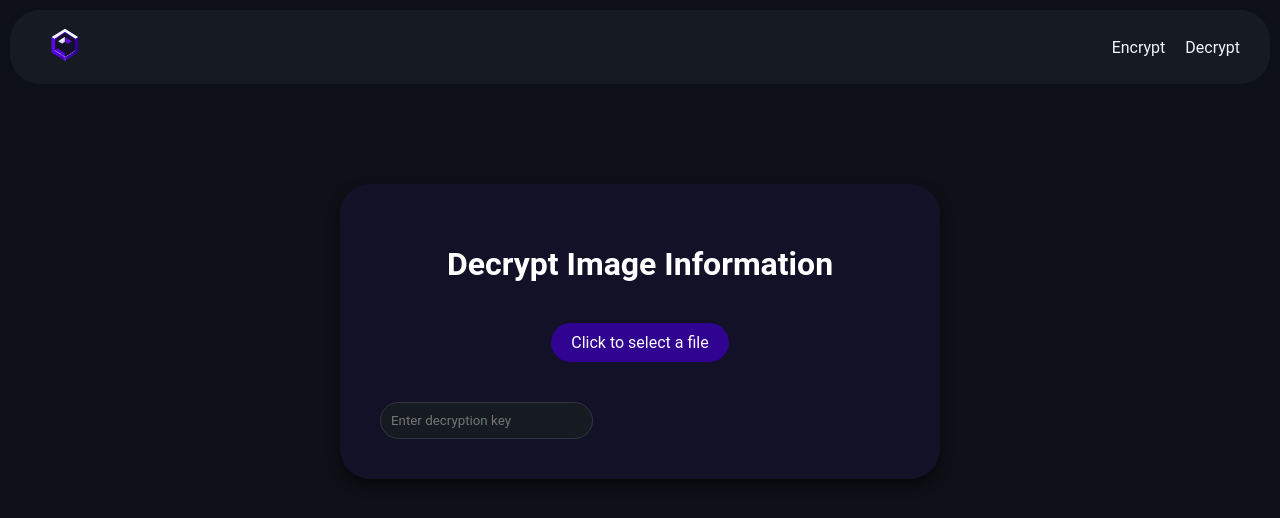
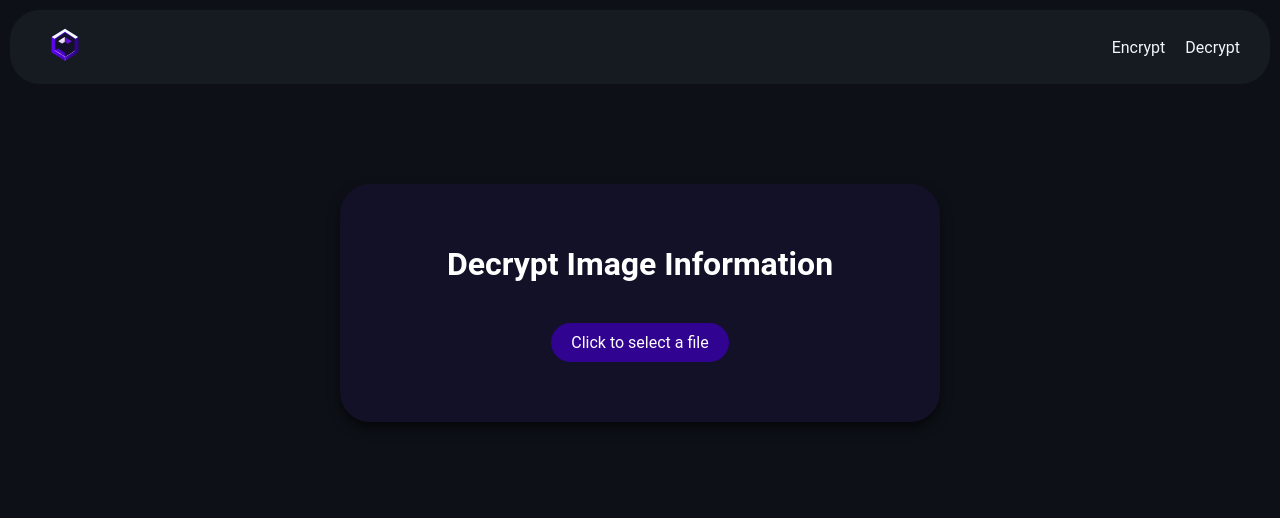
Before and after one commit to Daniel-Santiago-Acosta-1013/Spectra, a React (Vite) app: page /decrypt in a window 1280 px wide. Shown: the top 518 px of the page. Built offline with nearby package versions, Linux system fonts and the light colour scheme; the HTML template or start-up script is replaced by a standard one.

Commit message:
chore: Remove unused decryption key input field in DecryptView

```diff
--- a/src/views/DecryptView/DecryptView.tsx
+++ b/src/views/DecryptView/DecryptView.tsx
@@ -7,7 +7,6 @@ const DecryptView: React.FC = () => {
     const [file, setFile] = useState<File | null>(null);
     const [fileType, setFileType] = useState<string>('');
     const [capacity, setCapacity] = useState<number>(0);
-    const [key, setKey] = useState<string>('');
 
     const handleFileChange = (selectedFile: File, type: string, cap: number) => {
         setFile(selectedFile);
@@ -20,7 +19,6 @@ const DecryptView: React.FC = () => {
             <h1>Decrypt Image Information</h1>
             <MediaInput onFileChange={handleFileChange} />
             {file && <SteganographyForm file={file} fileType={fileType} capacity={capacity} mode="decrypt" isPotentialStego={false} />}
-            <input type="text" value={key} onChange={e => setKey(e.target.value)} placeholder="Enter decryption key" className='input-key'/>
         </div>
     );
 }
```
